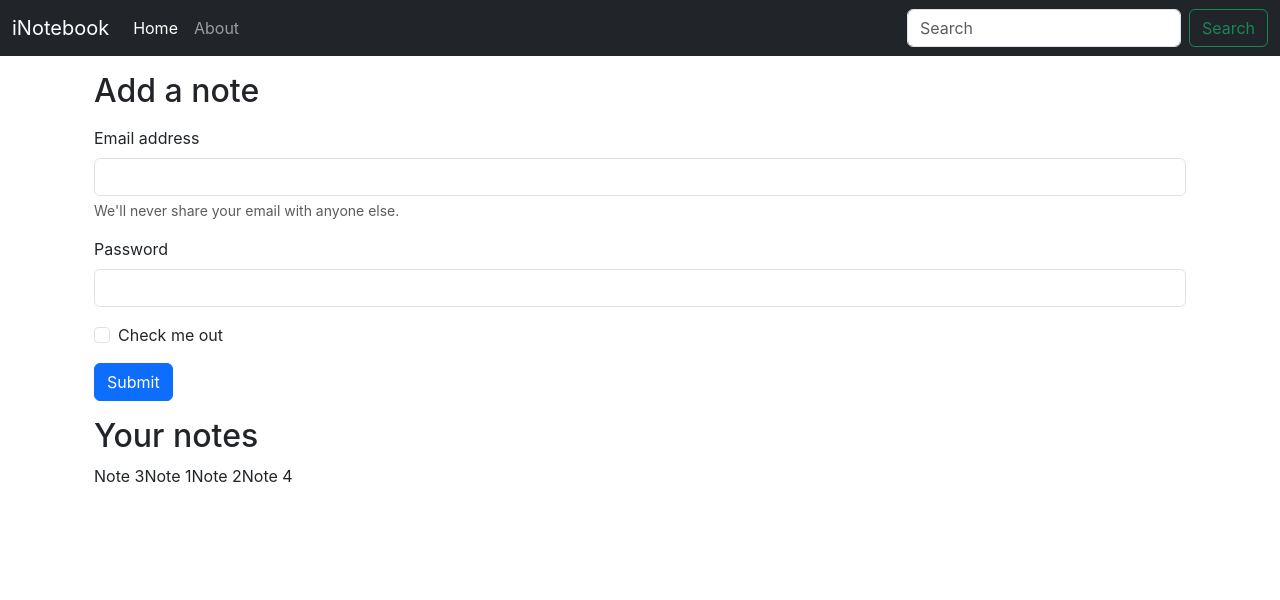
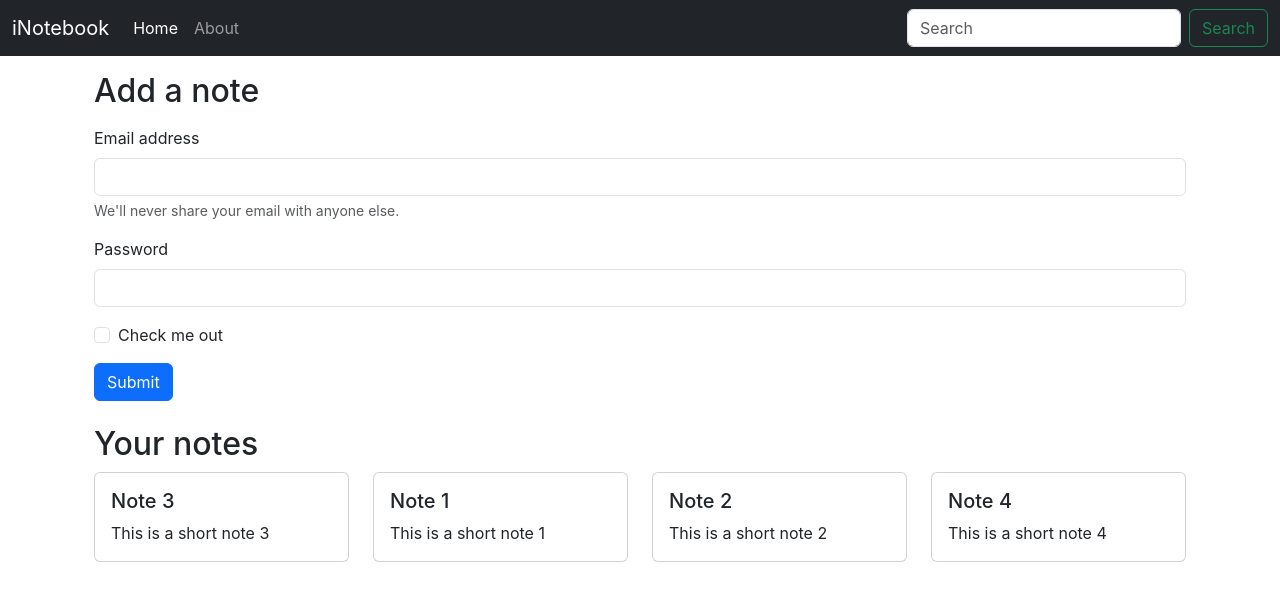
Before and after one commit to arghagithub/iNotebook, a React (Create React App) app: page / in a window 1280 px wide. Shown: the top 600 px of the page. Built offline with nearby package versions, Linux system fonts and the light colour scheme.

Commit message:
video 61: Adding NoteItem in a Separate Note component

```diff
--- a/src/components/Home.js
+++ b/src/components/Home.js
@@ -1,8 +1,8 @@
-import React, { useContext } from "react";
-import noteContext from '../context/notes/noteContext';
+import React from "react";
+import Notes from './Notes';
+
 const Home = () => {
-  const context=useContext(noteContext);
-  const {notes,setNotes}=context;
+
   return (
     <div className="container my-3">
       <h2>Add a note</h2>
@@ -45,10 +45,7 @@ const Home = () => {
           Submit
         </button>
       </form>
-      <h2>Your notes</h2>
-      {notes.map((note)=>{
-        return (note.title);
-      })}
+      <Notes/>
     </div>
   );
 };
--- /dev/null
+++ b/src/components/NoteItem.js
@@ -0,0 +1,17 @@
+import React from "react";
+
+const NoteItem = (props) => {
+  const { note } = props;
+  return (
+    <div className="col md-4">
+      <div className="card">
+        <div className="card-body">
+          <h5 className="card-title">{note.title}</h5>
+          <p className="card-text">{note.description}</p>
+        </div>
+      </div>
+    </div>
+  );
+};
+
+export default NoteItem;
--- /dev/null
+++ b/src/components/Notes.js
@@ -0,0 +1,17 @@
+import React, { useContext }  from "react";
+import NoteItem from "./NoteItem";
+import noteContext from "../context/notes/noteContext";
+const Notes = () => {
+  const context = useContext(noteContext);
+  const { notes, setNotes } = context;
+  return (
+    <div className="row my-4">
+      <h2>Your notes</h2>
+      {notes.map((note,index) => {
+        return <NoteItem key={index} note={note} setNotes={setNotes} />
+      })}
+    </div>
+  );
+};
+
+export default Notes;
```
